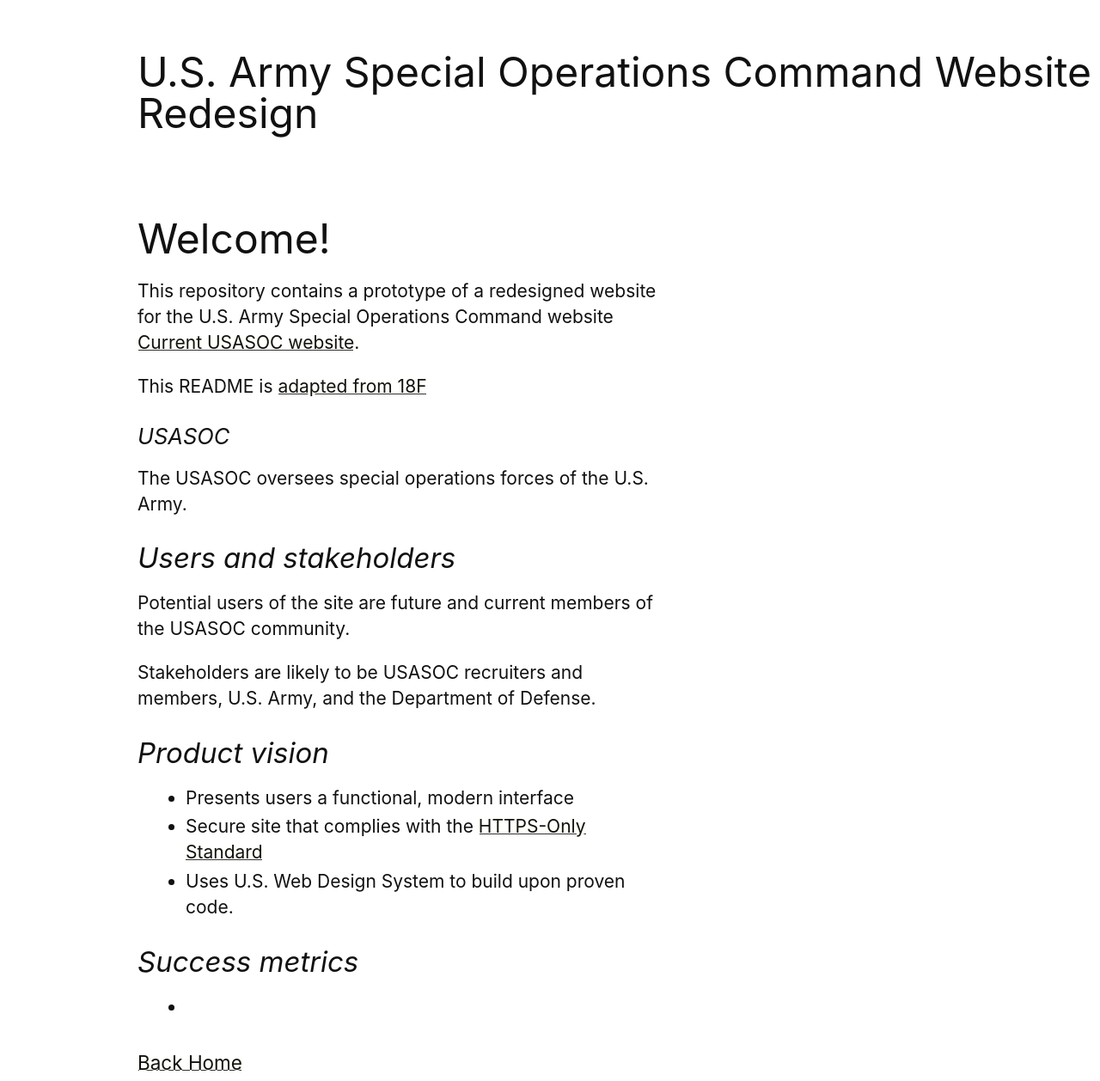
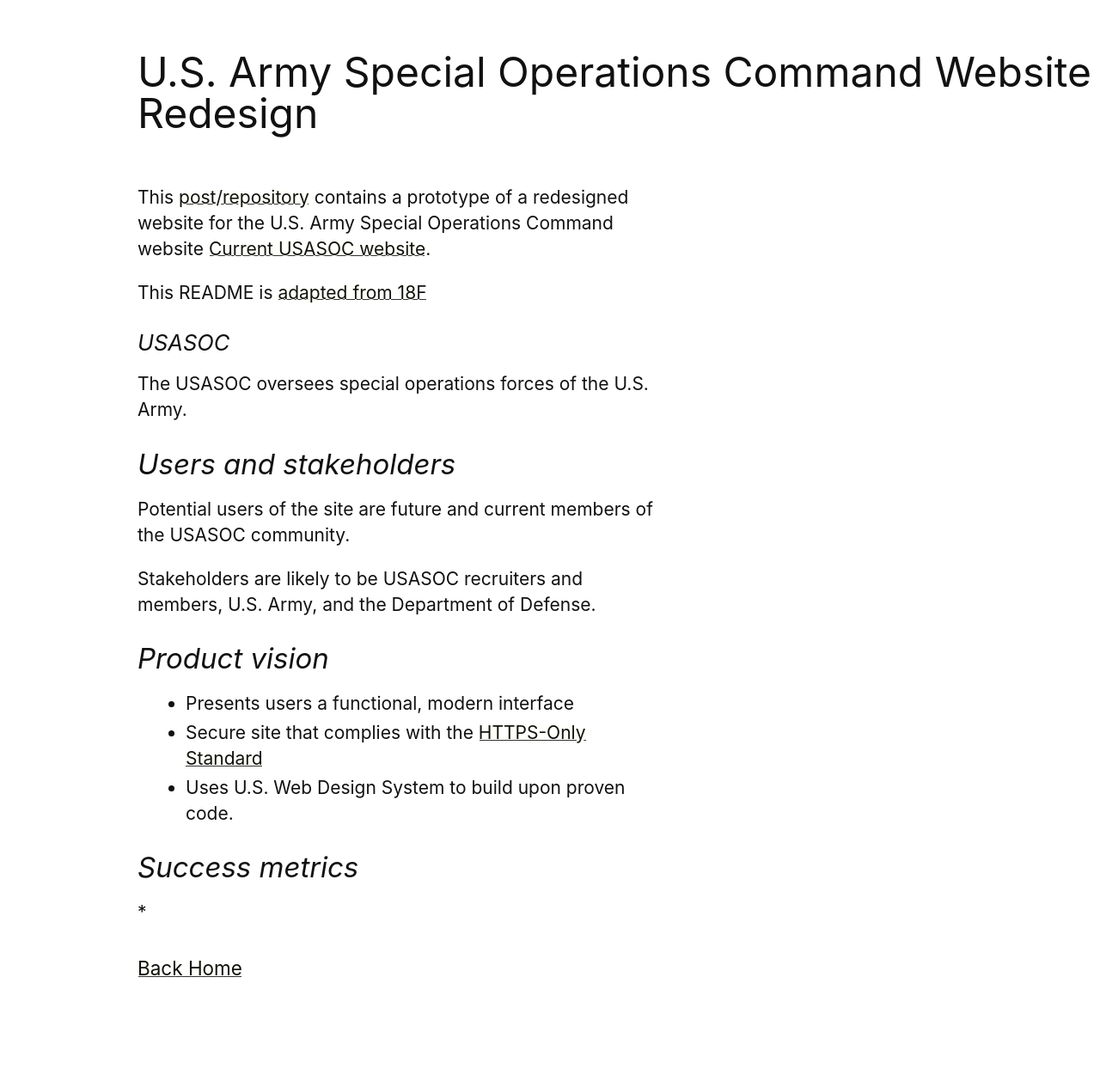
Before and after one commit to johnrieth-zz/johnrieth.github.io, a Jekyll site: the page built from _posts/2018-05-08-soc.md, in a window 1280 px wide. Shown: the whole page at 86% size. Built offline with Jekyll 4.4.1, drawn with Linux system fonts in a browser that asks for light colours; a script that is not in the unit is left out; after the commit the page ends 1148 px from its top, so only the background shows below that.

Commit message:
Update Post “2018-05-08-soc”

```diff
--- a/_posts/2018-05-08-soc.md
+++ b/_posts/2018-05-08-soc.md
@@ -3,9 +3,8 @@
 title: U.S. Army Special Operations Command Website Redesign
 ---
 
-# Welcome!
 
-This repository contains a prototype of a redesigned website for the U.S. Army Special Operations Command website [Current USASOC website](http://www.soc.mil/).
+This [post/repository](https://github.com/johnrieth/soc) contains a prototype of a redesigned website for the U.S. Army Special Operations Command website [Current USASOC website](http://www.soc.mil/).
 
 This README is [adapted from 18F](https://github.com/18F/afrs-pa/blob/master/README.md)
 
@@ -19,14 +18,12 @@
 
 Stakeholders are likely to be USASOC recruiters and members, U.S. Army, and the Department of Defense.
 
-
-
 ## Product vision
 
-- Presents users a functional, modern interface
-- Secure site that complies with the [HTTPS-Only Standard](https://https.cio.gov/)
-- Uses U.S. Web Design System to build upon proven code.
+* Presents users a functional, modern interface
+* Secure site that complies with the [HTTPS-Only Standard](https://https.cio.gov/)
+* Uses U.S. Web Design System to build upon proven code.
 
 ## Success metrics
 
--
+*
```
